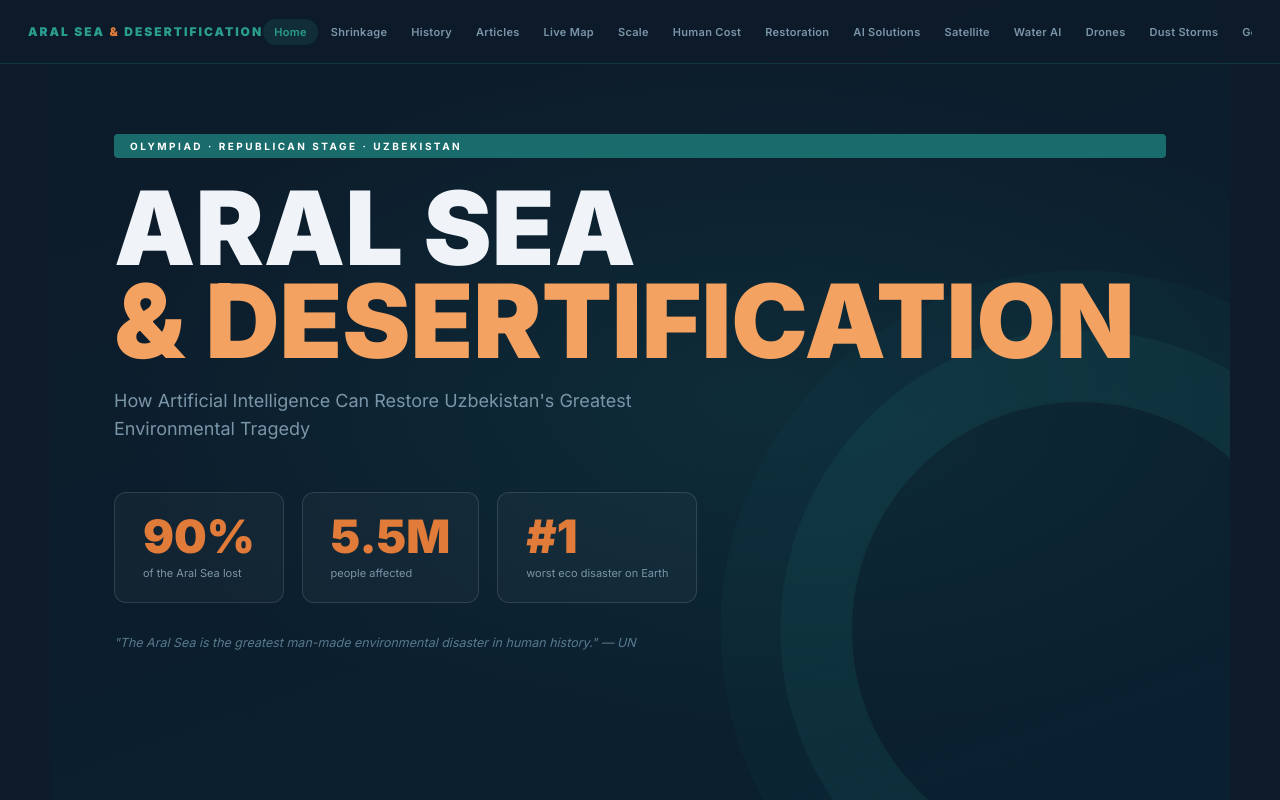
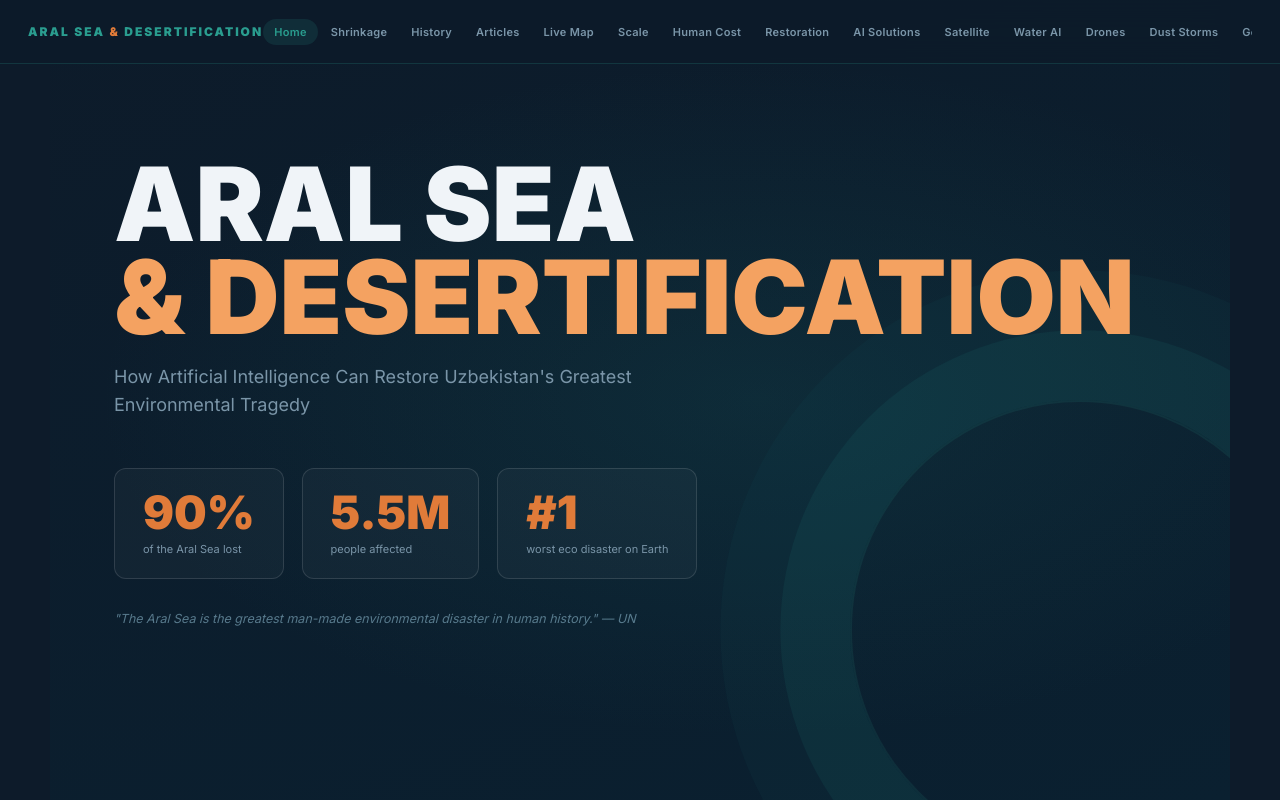
Before and after one commit to Dilshod966/miniloyiha, a website: page index.html in a window 1280 px wide. Shown: the top 800 px of the page. Drawn offline with nearby package versions, Linux system fonts and the light colour scheme.

Commit message:
Update index.html

```diff
--- a/index.html
+++ b/index.html
@@ -460,7 +460,6 @@ select.art-form-input{cursor:pointer}
 
 <!-- 1. HERO -->
 <section id="hero">
-  <span class="h-badge">OLYMPIAD · REPUBLICAN STAGE · UZBEKISTAN</span>
   <h1 class="h-h1">ARAL SEA<br><em>& DESERTIFICATION</em></h1>
   <p class="h-tag">How Artificial Intelligence Can Restore Uzbekistan's Greatest Environmental Tragedy</p>
   <div class="h-stats">
```
